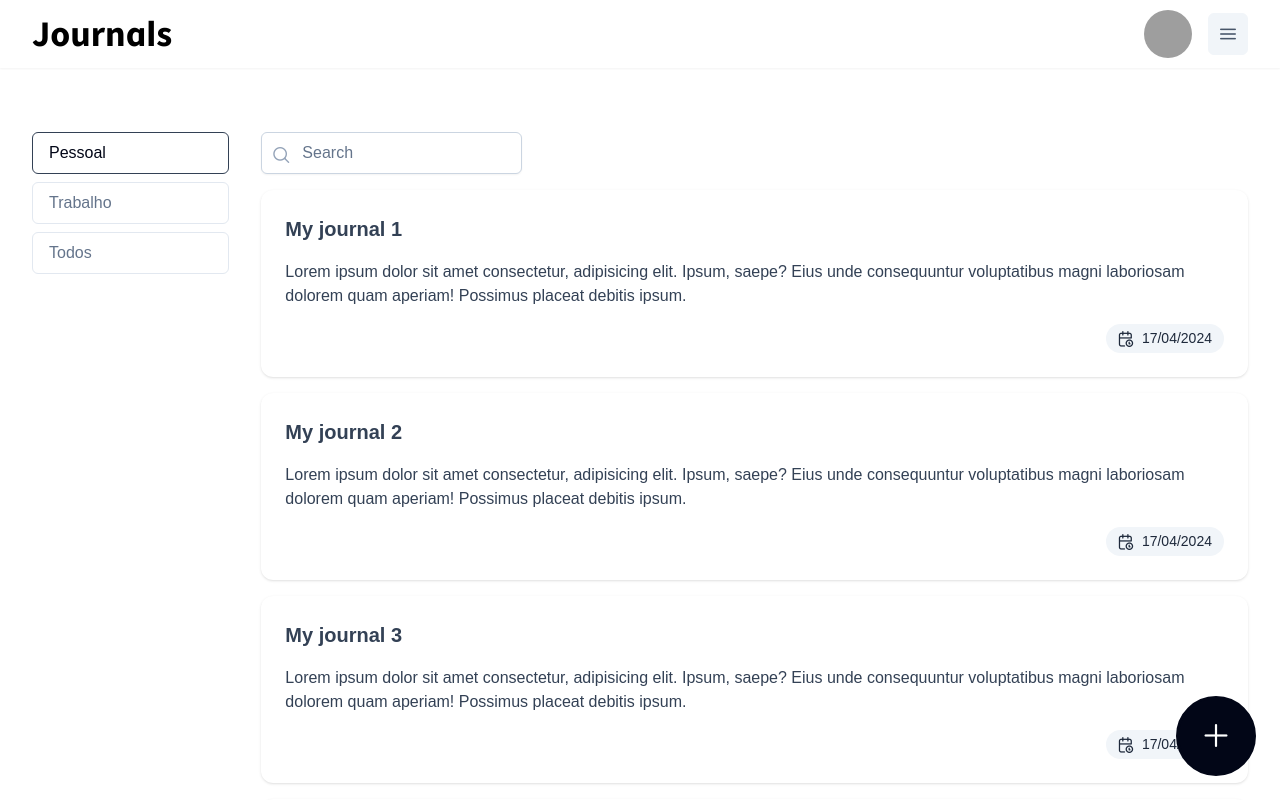
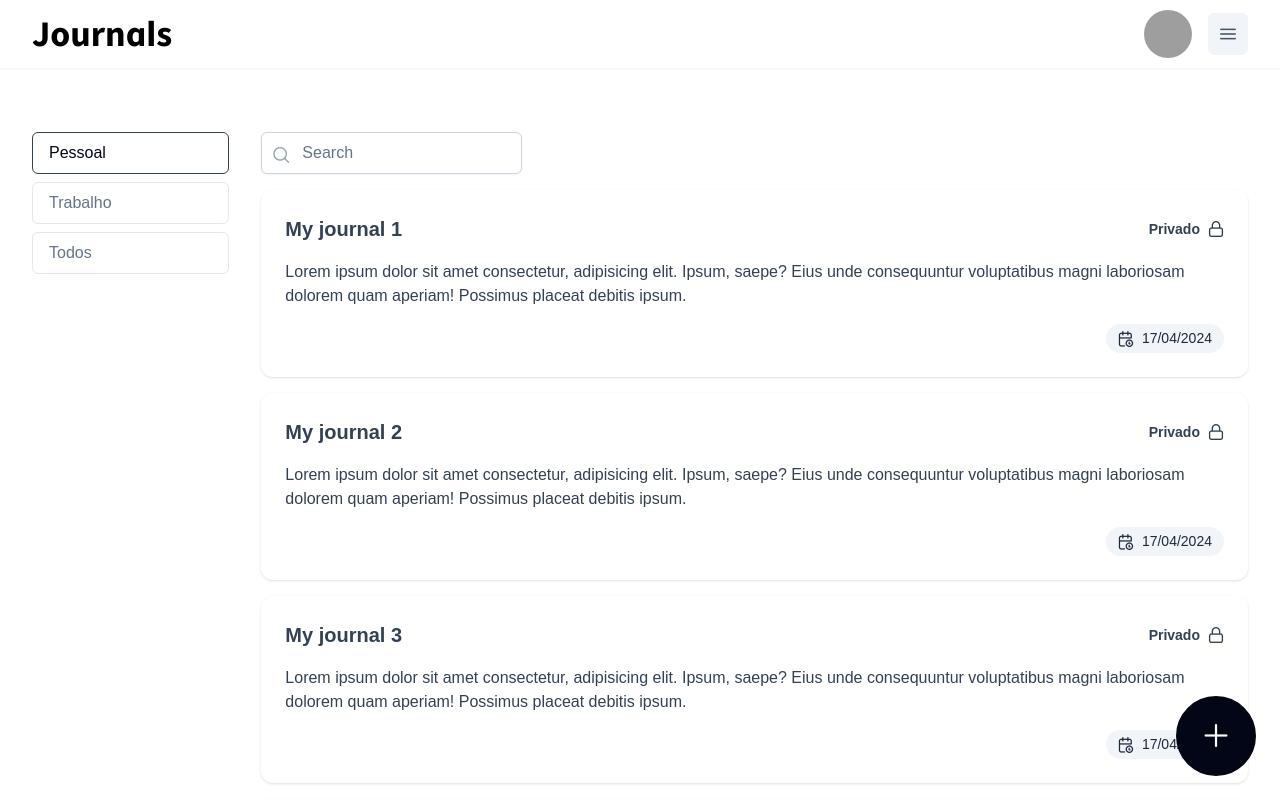
Before and after one commit to pedrodruviaro/journals, a Vue app: page /journals in a window 1280 px wide. Shown: the top 800 px of the page. Built offline with nearby package versions, Linux system fonts and the light colour scheme; grey boxes are pictures that could not be loaded; a web font is replaced by a local one.

Commit message:
feat: :lipstick: add icon to define private/public journal

```diff
--- a/src/components/DashboardJournals/DashboardJournals.vue
+++ b/src/components/DashboardJournals/DashboardJournals.vue
@@ -25,7 +25,15 @@ import Chip from 'primevue/chip'
         tabindex="0"
         @keyup.enter="() => console.log(i)"
       >
-        <template #title>My journal {{ i }}</template>
+        <template #title>
+          <div class="grid gap-4 md:flex md:items-center md:justify-between">
+            <h2>My journal {{ i }}</h2>
+            <p class="text-sm flex items-center justify-between gap-2 max-w-max">
+              <span>Privado</span>
+              <i class="pi pi-lock"></i>
+            </p>
+          </div>
+        </template>
         <template #content>
           <p>
             Lorem ipsum dolor sit amet consectetur, adipisicing elit. Ipsum, saepe? Eius unde
```
